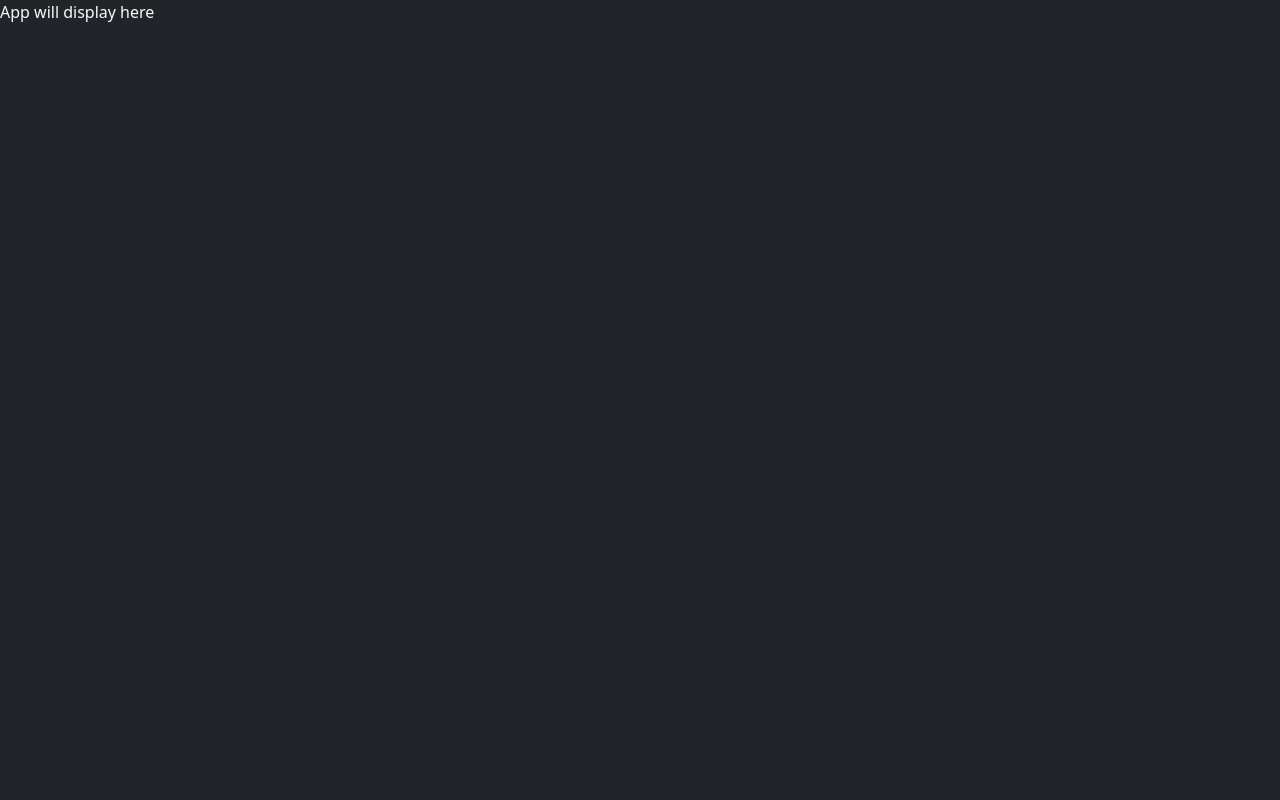
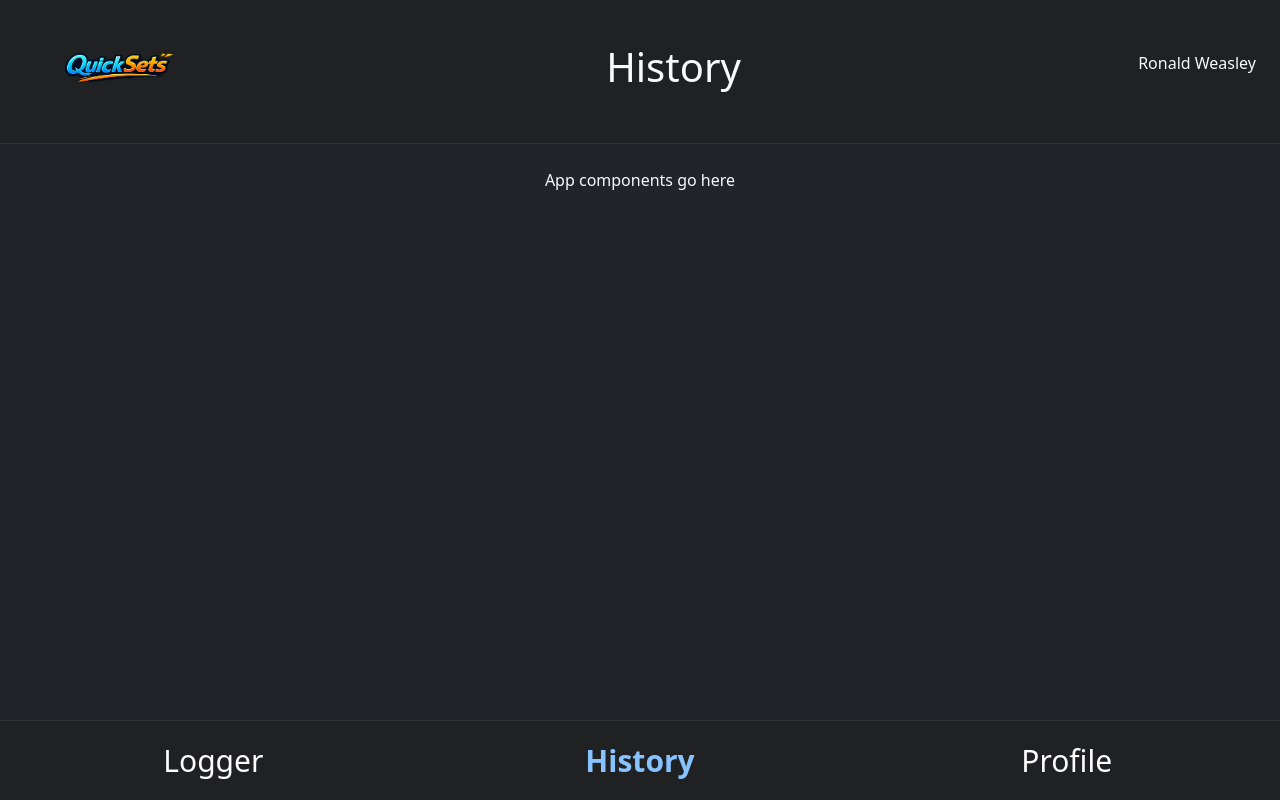
Before and after one commit to SethHales/MyStartup, a React (Vite) app in the folder quicksets/: page / in a window 1280 px wide. Built offline with nearby package versions, Linux system fonts and the light colour scheme; a web font is replaced by a local one.

Commit message:
Header and footer are back to working!

```diff
--- a/quicksets/src/app.jsx
+++ b/quicksets/src/app.jsx
@@ -3,5 +3,23 @@ import 'bootstrap/dist/css/bootstrap.min.css';
 import './app.css';
 
 export default function App() {
-  return <div className="app bg-dark text-light">App will display here</div>;
+    return (
+        <div className="app bg-dark text-light">
+            <header>
+                <img src="images/quicksets_logo.png" alt="QuickSets Logo" className="logo" />
+                <h1>History</h1>
+                <p>Ronald Weasley</p>
+            </header>
+
+            <main>App components go here</main>
+
+            <footer>
+                <nav className="tab-menu">
+                    <a href="log.html" className="tab">Logger</a>
+                    <a href="history.html" className="tab" id="active">History</a>
+                    <a href="profile.html" className="tab">Profile</a>
+                </nav>
+            </footer>
+        </div>
+    );
 }
```
